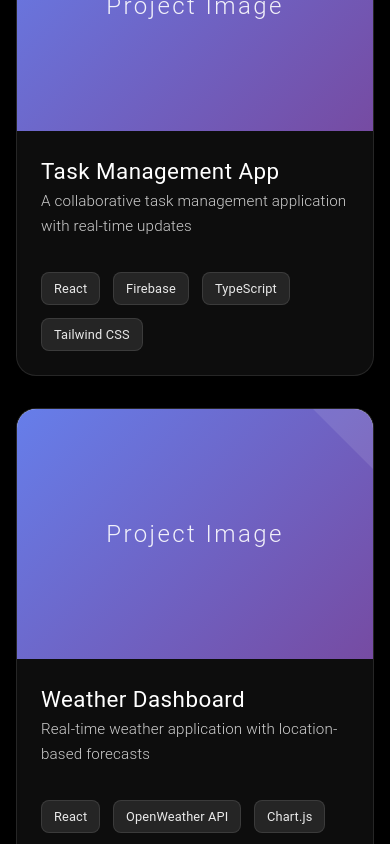
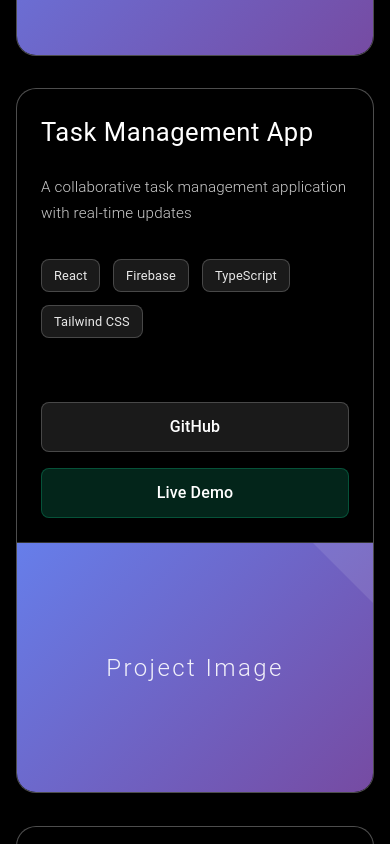
Before and after one commit to nachiketgalande1609/React-Portfolio, a React (Vite) app in the folder portfolio-new/: page / in a window 390 px wide. Shown: the part 9380-10224 px from the top of the page. Built offline with nearby package versions, Linux system fonts and the light colour scheme.

Commit message:
Stacking completed

```diff
--- a/portfolio-new/src/components/Projects.tsx
+++ b/portfolio-new/src/components/Projects.tsx
@@ -36,13 +36,26 @@ const Projects: React.FC = () => {
     }, []);
 
     const ProjectCard: React.FC<{ project: Project; index: number }> = ({ project, index }) => (
-        <div className="project-card animate-on-scroll" style={{ animationDelay: `${index * 0.1}s` }}>
-            <div className="project-image">
-                <div className="image-placeholder">
-                    <span>Project Image</span>
-                    <div className="image-shine"></div>
-                </div>
-                <div className="project-overlay">
+        <div
+            className="project-card animate-on-scroll"
+            style={{
+                animationDelay: `${index * 0.1}s`,
+                top: `calc(80px + ${index * 60}px)`, // Sticky positioning with increasing offset
+            }}
+        >
+            <div className="project-content-wrapper">
+                <div className="project-content">
+                    <h3 className="project-title">{project.title}</h3>
+                    <p className="project-description">{project.description}</p>
+
+                    <div className="project-technologies">
+                        {project.technologies.map((tech, techIndex) => (
+                            <span key={techIndex} className="tech-tag" style={{ animationDelay: `${techIndex * 0.05}s` }}>
+                                {tech}
+                            </span>
+                        ))}
+                    </div>
+
                     <div className="project-links">
                         <a href={project.githubUrl} target="_blank" rel="noopener noreferrer" className="project-link">
                             <span>GitHub</span>
@@ -56,19 +69,25 @@ const Projects: React.FC = () => {
                         )}
                     </div>
                 </div>
-                <div className="card-corner"></div>
-            </div>
 
-            <div className="project-content">
-                <h3 className="project-title">{project.title}</h3>
-                <p className="project-description">{project.description}</p>
-
-                <div className="project-technologies">
-                    {project.technologies.map((tech, techIndex) => (
-                        <span key={techIndex} className="tech-tag" style={{ animationDelay: `${techIndex * 0.05}s` }}>
-                            {tech}
-                        </span>
-                    ))}
+                <div className="project-image">
+                    <div className="image-placeholder">
+                        <span>Project Image</span>
+                        <div className="image-shine"></div>
+                    </div>
+                    <div className="project-overlay">
+                        <div className="overlay-links">
+                            <a href={project.githubUrl} target="_blank" rel="noopener noreferrer" className="overlay-link">
+                                View Code
+                            </a>
+                            {project.liveUrl && (
+                                <a href={project.liveUrl} target="_blank" rel="noopener noreferrer" className="overlay-link live">
+                                    Live Demo
+                                </a>
+                            )}
+                        </div>
+                    </div>
+                    <div className="card-corner"></div>
                 </div>
             </div>
             <div className="card-glow"></div>
--- a/portfolio-new/src/styles/Projects.css
+++ b/portfolio-new/src/styles/Projects.css
@@ -3,7 +3,6 @@
     background: #000000;
     color: #ffffff;
     position: relative;
-    overflow: hidden;
     border-bottom: 1px solid #333333;
     padding: 6rem 0;
     min-height: 100vh;
@@ -107,20 +106,56 @@
     transform: translateY(0);
 }
 
+/* Projects Grid */
+.projects-grid {
+    position: relative;
+    display: flex;
+    flex-direction: column;
+    gap: 0;
+    max-width: 1200px;
+    margin: 0 auto;
+}
+
 .project-card {
-    background: rgba(255, 255, 255, 0.05);
+    background: #000000;
     border-radius: 20px;
     overflow: hidden;
     transition: all 0.6s cubic-bezier(0.215, 0.61, 0.355, 1);
-    position: relative;
-    border: 1px solid rgba(255, 255, 255, 0.1);
-    margin-bottom: 2rem;
+    position: sticky;
+    border: 1px solid rgba(255, 255, 255, 0.3);
     width: 100%;
     opacity: 0;
     transform: translateY(50px);
     animation: slideInUp 0.8s ease forwards;
     will-change: transform, opacity;
     backdrop-filter: blur(10px);
+    margin-bottom: 2rem;
+}
+
+/* Stack cards with increasing top offset and z-index */
+.project-card:nth-child(1) {
+    top: 80px;
+    z-index: 10;
+}
+.project-card:nth-child(2) {
+    top: calc(80px + 60px);
+    z-index: 20;
+}
+.project-card:nth-child(3) {
+    top: calc(80px + 120px);
+    z-index: 30;
+}
+.project-card:nth-child(4) {
+    top: calc(80px + 180px);
+    z-index: 40;
+}
+.project-card:nth-child(5) {
+    top: calc(80px + 240px);
+    z-index: 50;
+}
+.project-card:nth-child(6) {
+    top: calc(80px + 300px);
+    z-index: 60;
 }
 
 @keyframes slideInUp {
@@ -130,49 +165,26 @@
     }
 }
 
-.card-glow {
-    position: absolute;
-    top: 0;
-    left: 0;
-    width: 100%;
-    height: 100%;
-    background: linear-gradient(135deg, rgba(255, 255, 255, 0.1) 0%, transparent 50%, rgba(255, 255, 255, 0.1) 100%);
-    opacity: 0;
-    transition: opacity 0.4s ease;
-    border-radius: 20px;
-    pointer-events: none;
+.project-content-wrapper {
+    display: grid;
+    grid-template-columns: 1fr 1fr;
+    min-height: 500px;
 }
 
-.project-card:hover .card-glow {
-    opacity: 1;
-}
-
-.project-card::before {
-    content: "";
-    position: absolute;
-    top: 0;
-    left: -100%;
-    width: 100%;
-    height: 100%;
-    background: linear-gradient(90deg, transparent, rgba(255, 255, 255, 0.05), transparent);
-    transition: left 0.6s ease;
-}
-
-.project-card:hover::before {
-    left: 100%;
-}
-
-.project-card:hover {
-    transform: translateY(-8px) scale(1.02);
-    border-color: rgba(255, 255, 255, 0.2);
-    box-shadow: 0 25px 50px rgba(0, 0, 0, 0.4), 0 0 0 1px rgba(255, 255, 255, 0.1);
+.project-content {
+    padding: 3rem;
+    display: flex;
+    flex-direction: column;
+    justify-content: center;
+    position: relative;
+    z-index: 2;
 }
 
 .project-image {
     position: relative;
-    height: 400px;
-    background: var(--background-alt);
+    background: #111111;
     overflow: hidden;
+    border-left: 1px solid #333333;
 }
 
 .image-placeholder {
@@ -225,44 +237,75 @@
     left: 0;
     right: 0;
     bottom: 0;
-    background: rgba(0, 0, 0, 0.85);
+    background: rgba(0, 0, 0, 0.9);
     display: flex;
     align-items: center;
     justify-content: center;
     opacity: 0;
     transition: all 0.4s cubic-bezier(0.215, 0.61, 0.355, 1);
-    backdrop-filter: blur(4px);
 }
 
 .project-card:hover .project-overlay {
     opacity: 1;
 }
 
-.project-links {
+.overlay-links {
     display: flex;
     gap: 1.5rem;
     transform: translateY(20px);
     transition: transform 0.4s ease 0.1s;
 }
 
-.project-card:hover .project-links {
+.project-card:hover .overlay-links {
     transform: translateY(0);
 }
 
-.project-link {
-    padding: 14px 28px;
+.overlay-link {
+    padding: 12px 24px;
     background: rgba(255, 255, 255, 0.1);
     color: white;
     text-decoration: none;
-    border-radius: 10px;
+    border-radius: 8px;
     font-weight: 500;
     transition: all 0.3s ease;
     position: relative;
     overflow: hidden;
     border: 1px solid rgba(255, 255, 255, 0.2);
     backdrop-filter: blur(10px);
-    font-size: 1rem;
-    letter-spacing: 0.05em;
+}
+
+.overlay-link.live {
+    background: rgba(16, 185, 129, 0.2);
+    border: 1px solid rgba(16, 185, 129, 0.3);
+}
+
+.overlay-link:hover {
+    transform: translateY(-2px);
+    background: rgba(255, 255, 255, 0.15);
+}
+
+.overlay-link.live:hover {
+    background: rgba(16, 185, 129, 0.3);
+}
+
+.project-links {
+    display: flex;
+    gap: 1.5rem;
+    margin-top: 2rem;
+}
+
+.project-link {
+    padding: 12px 24px;
+    background: rgba(255, 255, 255, 0.1);
+    color: white;
+    text-decoration: none;
+    border-radius: 8px;
+    font-weight: 500;
+    transition: all 0.3s ease;
+    position: relative;
+    overflow: hidden;
+    border: 1px solid rgba(255, 255, 255, 0.2);
+    backdrop-filter: blur(10px);
 }
 
 .project-link::before {
@@ -310,19 +353,13 @@
     background: rgba(16, 185, 129, 0.3);
 }
 
-.project-content {
-    padding: 3rem;
-    position: relative;
-    z-index: 2;
-}
-
 .project-title {
-    font-size: 2rem;
+    font-size: 2.5rem;
     font-weight: 400;
     color: #ffffff;
     letter-spacing: 0.02em;
     transition: all 0.3s ease;
-    margin: 0;
+    margin: 0 0 1.5rem 0;
 }
 
 .project-card:hover .project-title {
@@ -335,13 +372,14 @@
     line-height: 1.7;
     font-weight: 300;
     font-size: 1.1rem;
-    max-width: 80%;
+    max-width: 100%;
 }
 
 .project-technologies {
     display: flex;
     flex-wrap: wrap;
     gap: 0.8rem;
+    margin-bottom: 2rem;
 }
 
 .tech-tag {
@@ -351,7 +389,7 @@
     border-radius: 8px;
     font-size: 0.9rem;
     font-weight: 400;
-    border: 1px solid rgba(255, 255, 255, 0.1);
+    border: 1px solid rgba(255, 255, 255, 0.2);
     transition: all 0.3s ease;
     animation: fadeInScale 0.4s ease forwards;
     opacity: 0;
@@ -367,8 +405,25 @@
 
 .tech-tag:hover {
     background: rgba(255, 255, 255, 0.15);
-    border-color: rgba(255, 255, 255, 0.2);
+    border-color: rgba(255, 255, 255, 0.3);
     transform: translateY(-2px);
+}
+
+.card-glow {
+    position: absolute;
+    top: 0;
+    left: 0;
+    width: 100%;
+    height: 100%;
+    background: linear-gradient(135deg, rgba(255, 255, 255, 0.1) 0%, transparent 50%, rgba(255, 255, 255, 0.1) 100%);
+    opacity: 0;
+    transition: opacity 0.4s ease;
+    border-radius: 20px;
+    pointer-events: none;
+}
+
+.project-card:hover .card-glow {
+    opacity: 1;
 }
 
 /* Animation classes */
@@ -383,8 +438,8 @@
 
 /* Responsive Design */
 @media (max-width: 1024px) {
-    .project-image {
-        height: 350px;
+    .project-content-wrapper {
+        min-height: 450px;
     }
 
     .project-content {
@@ -392,7 +447,7 @@
     }
 
     .project-title {
-        font-size: 1.8rem;
+        font-size: 2.2rem;
     }
 }
 
@@ -417,7 +472,14 @@
         width: 60px;
     }
 
+    .project-content-wrapper {
+        grid-template-columns: 1fr;
+        min-height: auto;
+    }
+
     .project-image {
+        border-left: none;
+        border-top: 1px solid #333333;
         height: 300px;
     }
 
@@ -426,11 +488,10 @@
     }
 
     .project-title {
-        font-size: 1.6rem;
+        font-size: 1.8rem;
     }
 
     .project-description {
-        max-width: 100%;
         font-size: 1rem;
     }
 
@@ -442,6 +503,13 @@
     .project-link {
         text-align: center;
         padding: 12px 24px;
+    }
+
+    /* Adjust sticky positioning for mobile */
+    .project-card {
+        position: relative;
+        top: auto !important;
+        margin-bottom: 2rem;
     }
 }
 
@@ -468,7 +536,7 @@
     }
 
     .project-title {
-        font-size: 1.4rem;
+        font-size: 1.6rem;
     }
 
     .project-description {
```
